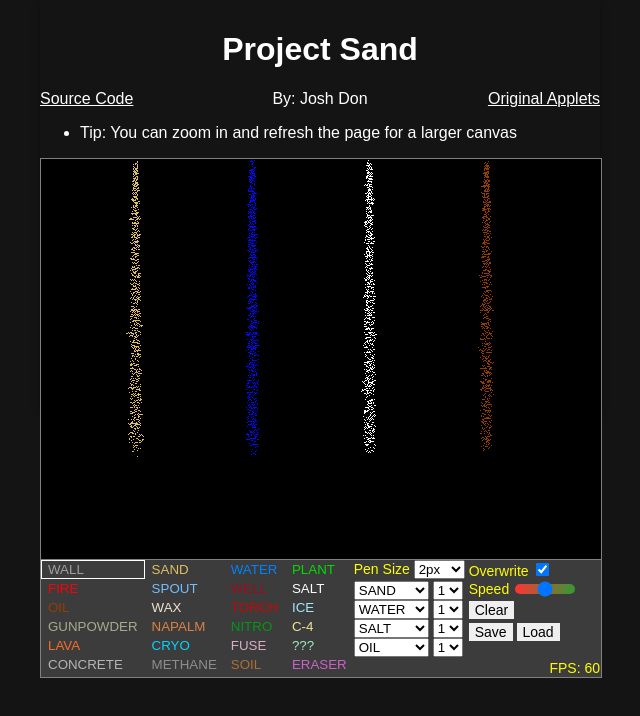
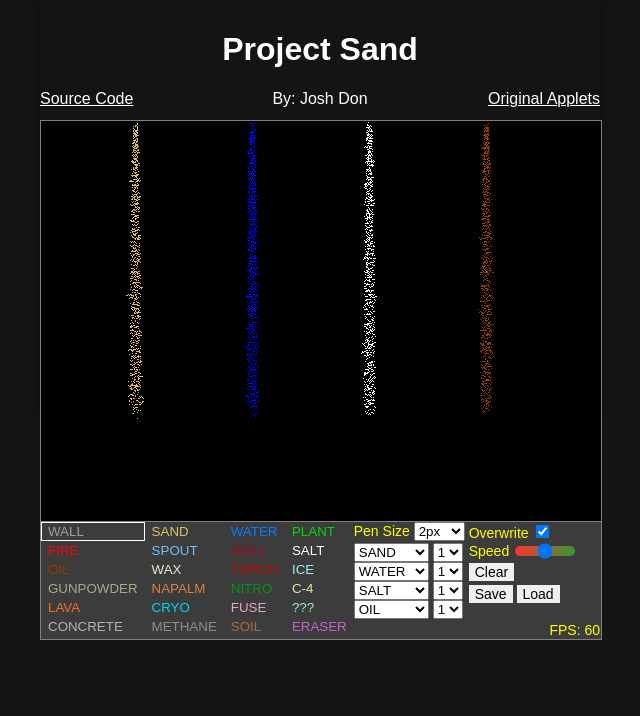
Before and after one commit to joshdon/ProjectSand, a plain HTML site: page index.html in a window 1280 px wide. Shown: the whole page, without its empty margins (320-960 px from the left). Drawn offline with Linux system fonts and the light colour scheme.

Commit message:
Add separate TIPS file

```diff
--- a/index.html
+++ b/index.html
@@ -38,12 +38,6 @@
       <div class="column-right">
         <a href="http://androdome.com/Sand/" target="_blank">Original Applets</a>
       </div>
-    </div>
-
-    <div class="subheader">
-      <ul>
-        <li> Tip: You can zoom in and refresh the page for a larger canvas</li>
-      </ul>
     </div>
   </div>
 
--- a/styles.css
+++ b/styles.css
@@ -58,6 +58,7 @@ a:hover {
 
 #titleWrapper {
   font-size: initial;
+  padding-bottom: 12px;
 }
 
 #menuWrapper {
```
Also changed, not shown: 2 other files.
